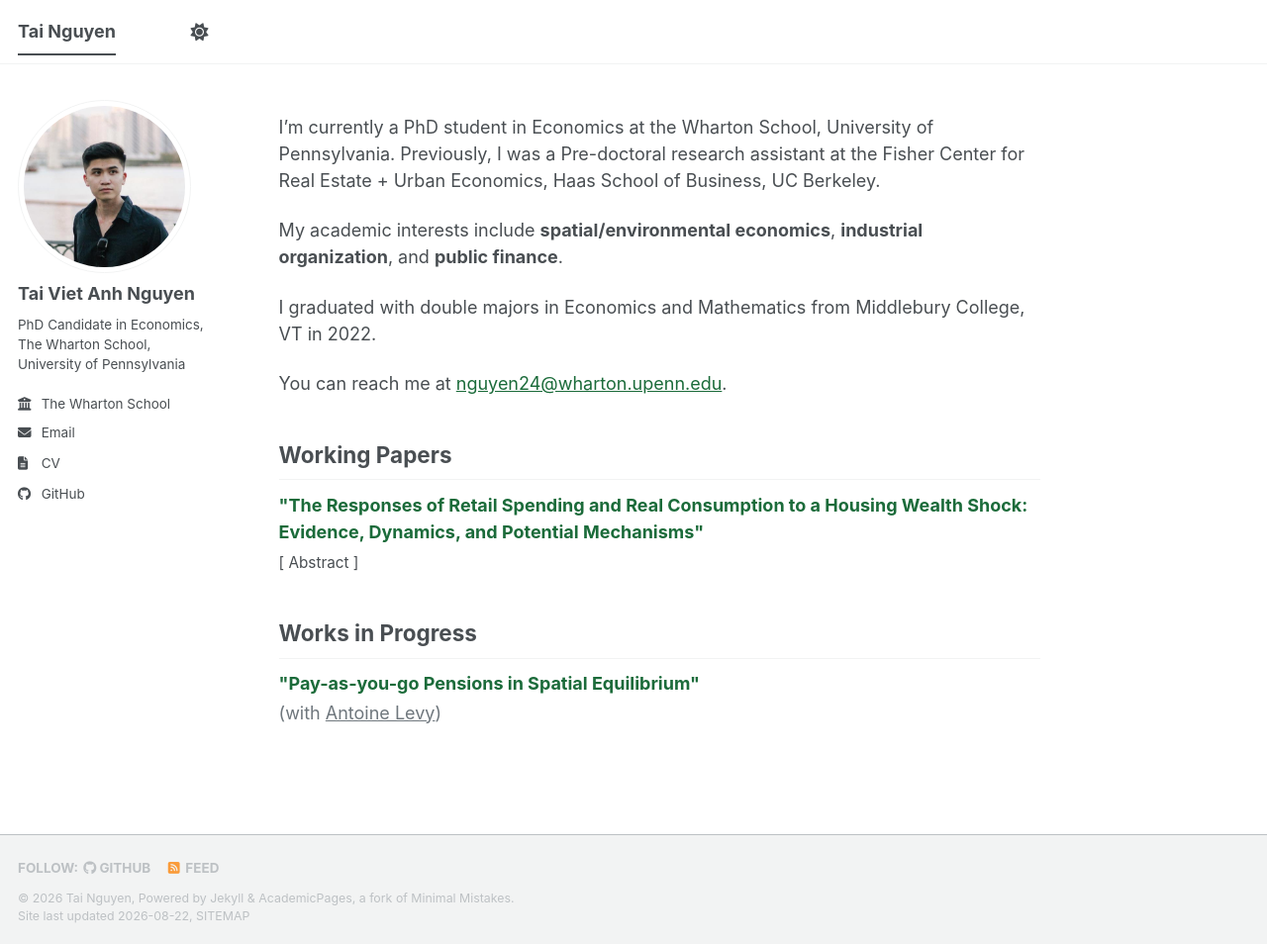
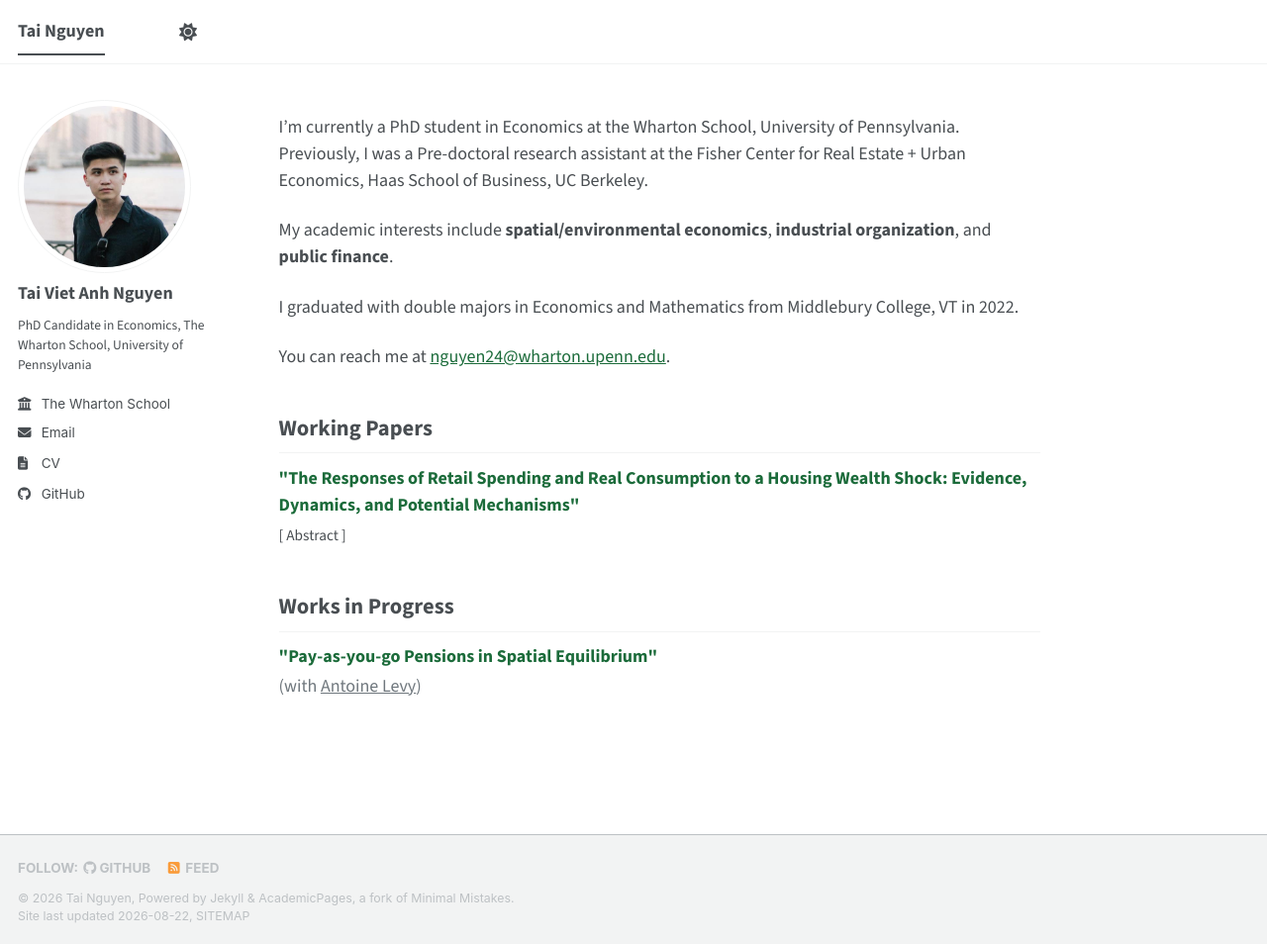
Before and after one commit to tvnguyen24/tvnguyen24.github.io, a Jekyll site: the page built from _pages/about.md, in a window 1280 px wide and 954 px high. Shown: the whole window at 99% size. Built offline with Jekyll 4.4.1, drawn with Linux system fonts in a browser that asks for light colours; a style sheet for code colours, icons or effects is not loaded.

Commit message:
Apply Source Sans 3 font site-wide

```diff
--- a/_includes/head/custom.html
+++ b/_includes/head/custom.html
@@ -35,4 +35,21 @@
   }
 </style>
 
+<!-- Source Sans 3 font -->
+<link rel="preconnect" href="https://fonts.googleapis.com">
+<link rel="preconnect" href="https://fonts.gstatic.com" crossorigin>
+<link href="https://fonts.googleapis.com/css2?family=Source+Sans+3:ital,wght@0,400;0,600;0,700;1,400&display=swap" rel="stylesheet">
+<style>
+  body,
+  h1, h2, h3, h4, h5, h6,
+  .masthead, .greedy-nav, .site-title,
+  .author__name, .author__bio, .author__urls, .author__urls-wrapper,
+  .page__title, .page__content, .page__meta,
+  .archive__item-title, .archive__item-excerpt,
+  .btn, button, input, textarea, select,
+  .pub-title, .pub-meta, .pub-actions, .pub-abs-text {
+    font-family: "Source Sans 3", -apple-system, "Segoe UI", Roboto, "Helvetica Neue", Arial, sans-serif !important;
+  }
+</style>
+
 <!-- end custom head snippets -->
```
